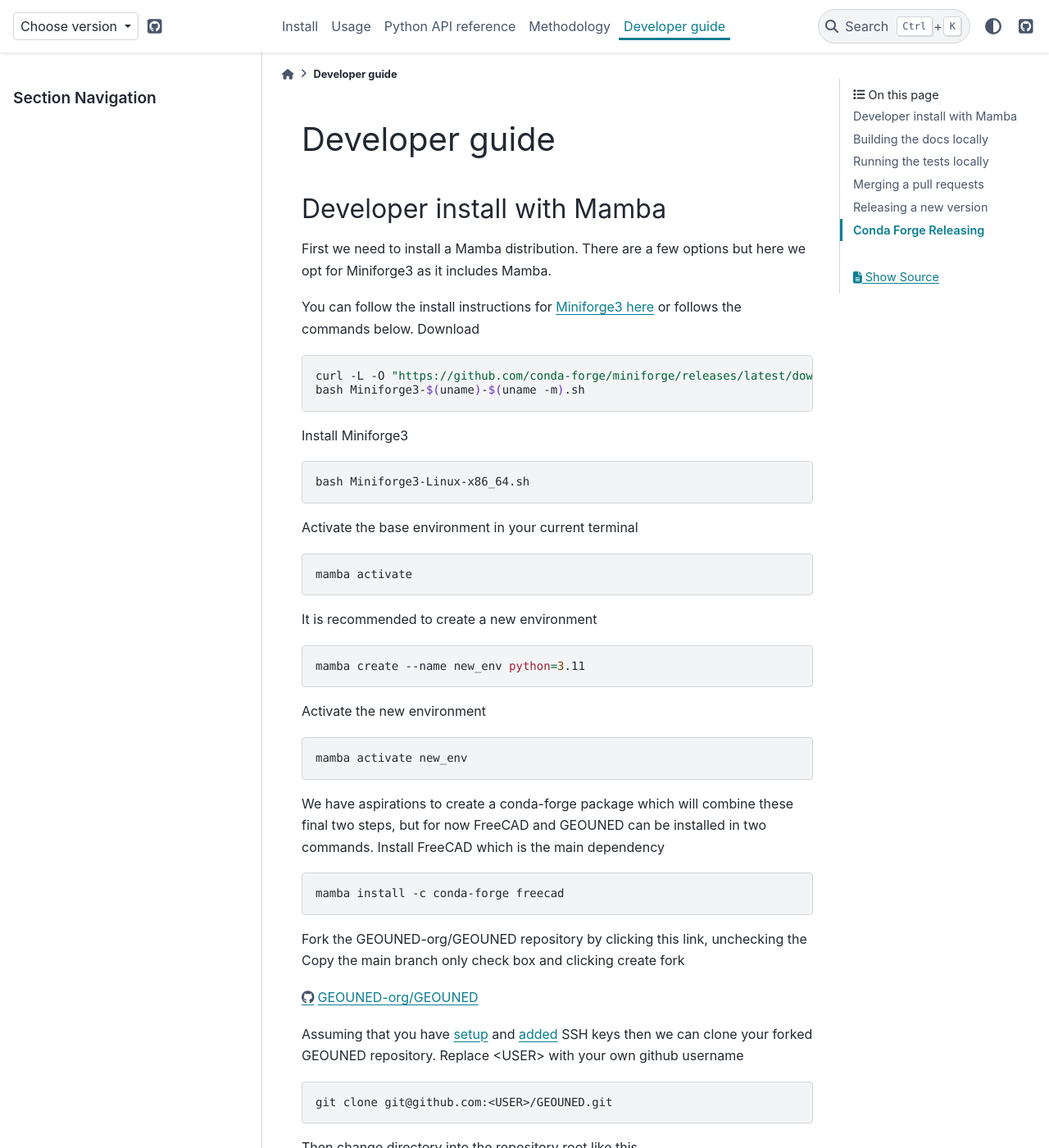
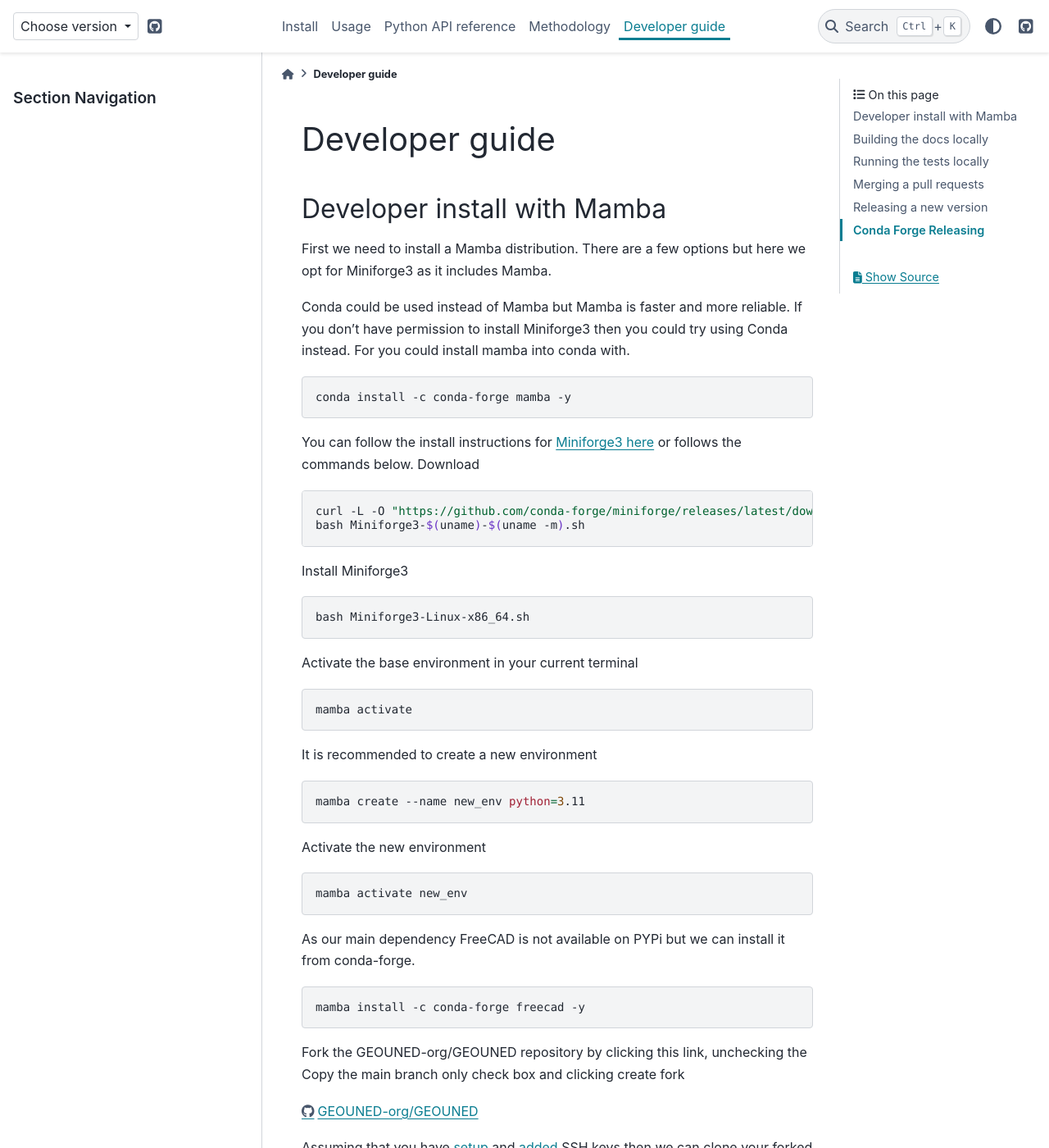
Before and after one commit to GEOUNED-org/GEOUNED, a Sphinx documentation site: the page built from docs/developer_guide.rst, in a window 1280 px wide and 1400 px high. Shown: the whole window at 82% size. Built offline with Sphinx 7.4.7 and the PyData theme 0.15.4, drawn with Linux system fonts in a browser that asks for light colours; the version number could not be read and is left out.

Commit message:
changes while working therough the install

```diff
--- a/docs/developer_guide.rst
+++ b/docs/developer_guide.rst
@@ -5,6 +5,12 @@
 ~~~~~~~~~~~~~~~~~~~~~~~~~~~~~
 
 First we need to install a Mamba distribution. There are a few options but here we opt for Miniforge3 as it includes Mamba.
+
+Conda could be used instead of Mamba but Mamba is faster and more reliable. If you don't have permission to install Miniforge3 then you could try using Conda instead. For you could install mamba into conda with.
+
+.. code-block:: sh
+
+    conda install -c conda-forge mamba -y
 
 You can follow the install instructions for `Miniforge3 here <https://github.com/conda-forge/miniforge>`_ or follows the commands below.
 Download
@@ -41,12 +47,11 @@
 
     mamba activate new_env
 
-We have aspirations to create a conda-forge package which will combine these final two steps, but for now FreeCAD and GEOUNED can be installed in two commands.
-Install FreeCAD which is the main dependency
+As our main dependency FreeCAD is not available on PYPi but we can install it from conda-forge.
 
 .. code-block:: sh
 
-    mamba install -c conda-forge freecad
+    mamba install -c conda-forge freecad -y
 
 Fork the GEOUNED-org/GEOUNED repository by clicking this link, unchecking the Copy the main branch only check box and clicking create fork
 
@@ -122,7 +127,7 @@
 
 .. code-block:: sh
 
-    mamba install -c conda-forge openmc
+    mamba install -c conda-forge openmc -y
 
 Then we can run the tests with the following command from the root of the repository.
 
--- a/docs/install/install_linux.rst
+++ b/docs/install/install_linux.rst
@@ -45,7 +45,7 @@
 
 .. code-block:: sh
 
-    mamba install -c conda-forge geouned
+    mamba install -c conda-forge geouned -y
 
 Then you will be able to run import GEOUNED from within Python
 
@@ -103,7 +103,7 @@
 
 .. code-block:: sh
 
-    conda install -c conda-forge geouned
+    conda install -c conda-forge geouned -y
 
 Then you will be able to run import GEOUNED from within Python
 
--- a/docs/install/install_windows.rst
+++ b/docs/install/install_windows.rst
@@ -35,7 +35,7 @@
 
 .. code-block:: sh
 
-    mamba install -c conda-forge geouned
+    mamba install -c conda-forge geouned -y
 
 Then you will be able to run import GEOUNED from within Python
 
@@ -80,7 +80,7 @@
 
 .. code-block:: sh
 
-    conda install -c conda-forge geouned
+    conda install -c conda-forge geouned -y
 
 Then you will be able to run import GEOUNED from within Python
 
```
